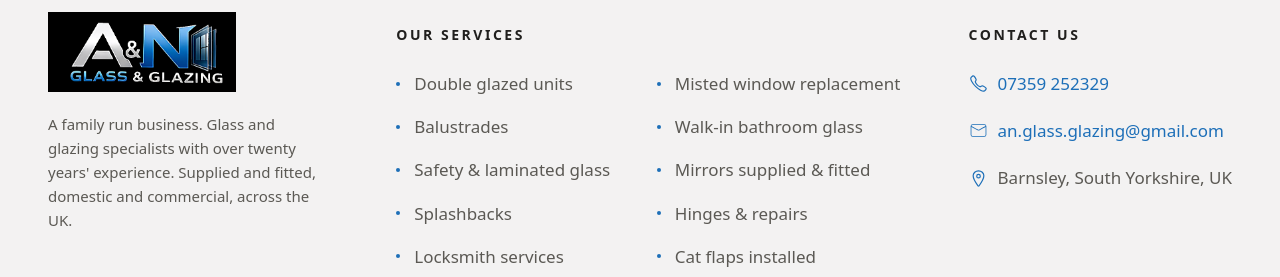
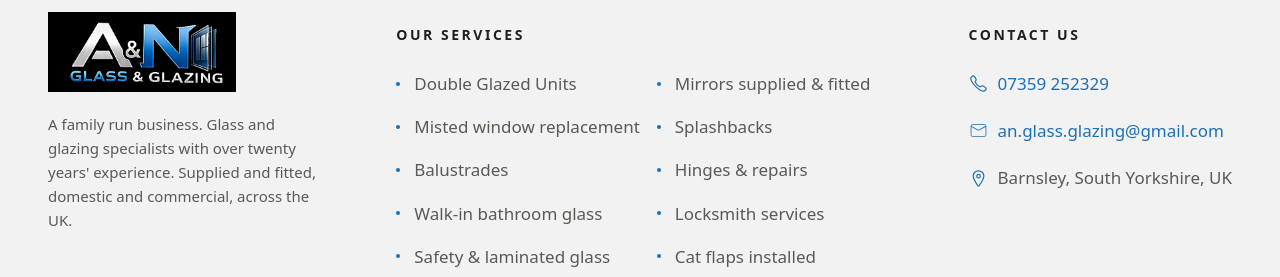
Before and after one commit to markoskatsi/an-glass-glazing, a React (Vite) app: page / in a window 1280 px wide. Shown: the part 1942-2219 px from the top of the page. Built offline with nearby package versions, Linux system fonts and the light colour scheme.

Commit message:
Added data folder for jobs and services data and removed logic out of sections

```diff
--- /dev/null
+++ b/src/data/jobs.ts
@@ -0,0 +1,66 @@
+import staircase from "../assets/jobs/glass-staircase.jpg";
+import balustradeStairs from "../assets/jobs/glass-balustrade-stairs.jpg";
+import seaView from "../assets/jobs/sea-view-balustrade.jpg";
+import veranda from "../assets/jobs/glass-veranda.jpg";
+import splashback from "../assets/jobs/orange-splashback.jpg";
+import shower from "../assets/jobs/walk-in-shower.jpg";
+import stadiumBalustrade from "../assets/jobs/stadium-glass-balustrade.jpeg";
+import gardenBalustrade from "../assets/jobs/garden-glass-balustrade.jpeg";
+
+export interface Job {
+  id: string;
+  src: string;
+  caption: string;
+  alt: string;
+}
+
+export const jobs: Job[] = [
+  {
+    id: stadiumBalustrade,
+    src: stadiumBalustrade,
+    caption: "Stadium glass balustrade",
+    alt: "Frameless glass balustrade dividing seating rows in a football stadium stand",
+  },
+  {
+    id: gardenBalustrade,
+    src: gardenBalustrade,
+    caption: "Garden glass balustrade",
+    alt: "Frameless glass balustrade in a garden setting",
+  },
+  {
+    id: shower,
+    src: shower,
+    caption: "Walk-in shower enclosure",
+    alt: "Frameless walk-in shower enclosure with sliding glass doors",
+  },
+  {
+    id: staircase,
+    src: staircase,
+    caption: "Frameless glass staircase",
+    alt: "Frameless glass balustrade on a floating glass staircase",
+  },
+  {
+    id: veranda,
+    src: veranda,
+    caption: "Glass veranda enclosure",
+    alt: "Glass-enclosed veranda with a sea view",
+  },
+  {
+    id: seaView,
+    src: seaView,
+    caption: "Sea-view balustrade",
+    alt: "Frameless glass terrace balustrade overlooking the sea",
+  },
+  {
+    id: splashback,
+    src: splashback,
+    caption: "Coloured glass splashback",
+    alt: "Orange toughened glass splashback wall panel",
+  },
+  {
+    id: balustradeStairs,
+    src: balustradeStairs,
+    caption: "Glass balustrade on stairs",
+    alt: "Frameless glass balustrade on a set of stairs",
+  },
+];
--- /dev/null
+++ b/src/data/services.ts
@@ -0,0 +1,57 @@
+export interface Service {
+  name: string;
+  description: string;
+}
+
+export const services: Service[] = [
+  {
+    name: "Double Glazed Units",
+    description:
+      "Sealed units supplied and fitted to any size, including Low-E, toughened and obscure glass.",
+  },
+  {
+    name: "Misted window replacement",
+    description:
+      "Blown and steamed-up units swapped out. The glass only, frames stay where they are.",
+  },
+  {
+    name: "Balustrades",
+    description:
+      "Frameless, channel and post-fixed glass balustrades for stairs, landings, terraces and balconies.",
+  },
+  {
+    name: "Walk-in bathroom glass",
+    description:
+      "Wetroom and walk-in shower screens cut to fit, drilled and sealed to keep water where it belongs.",
+  },
+  {
+    name: "Safety & laminated glass",
+    description:
+      "Toughened and laminated glass where regulations or common sense call for it: doors, low panes and stairs.",
+  },
+  {
+    name: "Mirrors supplied & fitted",
+    description:
+      "Mirrors cut to size with polished edges, fitted flat and level on any wall.",
+  },
+  {
+    name: "Splashbacks",
+    description:
+      "Kitchen and bathroom splashbacks in coloured or clear toughened glass, cut round sockets and taps.",
+  },
+  {
+    name: "Hinges & repairs",
+    description:
+      "Hinges, handles, friction stays and dropped doors put back in order without replacing the whole frame.",
+  },
+  {
+    name: "Locksmith services",
+    description:
+      "Locks, cylinders and multipoint mechanisms changed or upgraded on uPVC, aluminium and timber doors.",
+  },
+  {
+    name: "Cat flaps installed",
+    description:
+      "Cat and dog flaps fitted neatly into a new sealed unit. No cutting into your existing glass.",
+  },
+];
--- a/src/layout/Footer.tsx
+++ b/src/layout/Footer.tsx
@@ -1,19 +1,7 @@
 import { Logo } from "../ui/Logo";
 import { Icon } from "../ui/Icon";
+import { services } from "../data/services";
 import "./Footer.scss";
-
-const services = [
-  "Double glazed units",
-  "Balustrades",
-  "Safety & laminated glass",
-  "Splashbacks",
-  "Locksmith services",
-  "Misted window replacement",
-  "Walk-in bathroom glass",
-  "Mirrors supplied & fitted",
-  "Hinges & repairs",
-  "Cat flaps installed",
-];
 
 export const Footer = () => {
   return (
@@ -32,7 +20,7 @@ export const Footer = () => {
           <h2>Our Services</h2>
           <ul className="footer-services">
             {services.map((service) => (
-              <li key={service}>{service}</li>
+              <li key={service.name}>{service.name}</li>
             ))}
           </ul>
         </div>
--- a/src/sections/Gallery.tsx
+++ b/src/sections/Gallery.tsx
@@ -1,69 +1,11 @@
-import staircase from "../assets/jobs/glass-staircase.jpg";
-import balustradeStairs from "../assets/jobs/glass-balustrade-stairs.jpg";
-import seaView from "../assets/jobs/sea-view-balustrade.jpg";
-import veranda from "../assets/jobs/glass-veranda.jpg";
-import splashback from "../assets/jobs/orange-splashback.jpg";
-import shower from "../assets/jobs/walk-in-shower.jpg";
-import stadiumBalustrade from "../assets/jobs/stadium-glass-balustrade.jpeg";
-import gardenBalustrade from "../assets/jobs/garden-glass-balustrade.jpeg";
 import { Section } from "../ui/Section";
 import { Icon } from "../ui/Icon";
 import { ImageGallery } from "react-image-grid-gallery";
 import { Button } from "../ui/Button";
+import { useState } from "react";
+import { jobs } from "../data/jobs";
 import "react-image-grid-gallery/style.css";
 import "./Gallery.scss";
-import { useState } from "react";
-
-const jobs = [
-  {
-    id: stadiumBalustrade,
-    src: stadiumBalustrade,
-    caption: "Stadium glass balustrade",
-    alt: "Frameless glass balustrade dividing seating rows in a football stadium stand",
-  },
-  {
-    id: gardenBalustrade,
-    src: gardenBalustrade,
-    caption: "Garden glass balustrade",
-    alt: "Frameless glass balustrade in a garden setting",
-  },
-  {
-    id: shower,
-    src: shower,
-    caption: "Walk-in shower enclosure",
-    alt: "Frameless walk-in shower enclosure with sliding glass doors",
-  },
-  {
-    id: staircase,
-    src: staircase,
-    caption: "Frameless glass staircase",
-    alt: "Frameless glass balustrade on a floating glass staircase",
-  },
-  {
-    id: veranda,
-    src: veranda,
-    caption: "Glass veranda enclosure",
-    alt: "Glass-enclosed veranda with a sea view",
-  },
-  {
-    id: seaView,
-    src: seaView,
-    caption: "Sea-view balustrade",
-    alt: "Frameless glass terrace balustrade overlooking the sea",
-  },
-  {
-    id: splashback,
-    src: splashback,
-    caption: "Coloured glass splashback",
-    alt: "Orange toughened glass splashback wall panel",
-  },
-  {
-    id: balustradeStairs,
-    src: balustradeStairs,
-    caption: "Glass balustrade on stairs",
-    alt: "Frameless glass balustrade on a set of stairs",
-  },
-];
 
 export const Gallery = () => {
   const [offset, setOffset] = useState(0);
--- a/src/sections/Services.tsx
+++ b/src/sections/Services.tsx
@@ -1,58 +1,6 @@
 import { Section } from "../ui/Section";
+import { services } from "../data/services";
 import "./Services.scss";
-
-const services = [
-  {
-    name: "Double Glazed Units",
-    description:
-      "Sealed units supplied and fitted to any size, including Low-E, toughened and obscure glass.",
-  },
-  {
-    name: "Misted window replacement",
-    description:
-      "Blown and steamed-up units swapped out. The glass only, frames stay where they are.",
-  },
-  {
-    name: "Balustrades",
-    description:
-      "Frameless, channel and post-fixed glass balustrades for stairs, landings, terraces and balconies.",
-  },
-  {
-    name: "Walk-in bathroom glass",
-    description:
-      "Wetroom and walk-in shower screens cut to fit, drilled and sealed to keep water where it belongs.",
-  },
-  {
-    name: "Safety & laminated glass",
-    description:
-      "Toughened and laminated glass where regulations or common sense call for it: doors, low panes and stairs.",
-  },
-  {
-    name: "Mirrors supplied & fitted",
-    description:
-      "Mirrors cut to size with polished edges, fitted flat and level on any wall.",
-  },
-  {
-    name: "Splashbacks",
-    description:
-      "Kitchen and bathroom splashbacks in coloured or clear toughened glass, cut round sockets and taps.",
-  },
-  {
-    name: "Hinges & repairs",
-    description:
-      "Hinges, handles, friction stays and dropped doors put back in order without replacing the whole frame.",
-  },
-  {
-    name: "Locksmith services",
-    description:
-      "Locks, cylinders and multipoint mechanisms changed or upgraded on uPVC, aluminium and timber doors.",
-  },
-  {
-    name: "Cat flaps installed",
-    description:
-      "Cat and dog flaps fitted neatly into a new sealed unit. No cutting into your existing glass.",
-  },
-];
 
 export const Services = () => {
   return (
```
